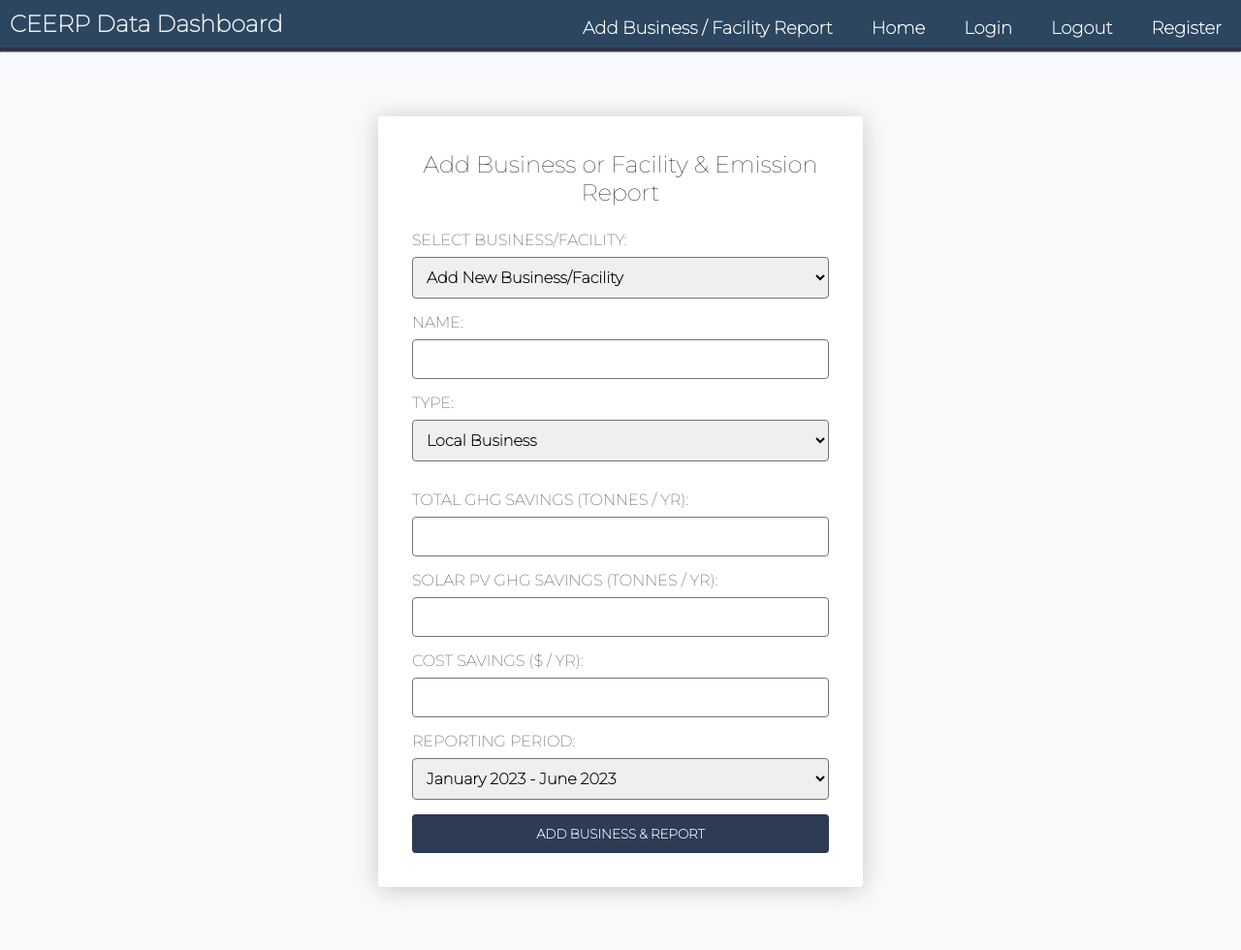
After one commit to lachlandurra/climate_dashboard, a Flask app: page /add_business_report in a window 1280 px wide. The commit adds this page. Shown: the whole page at 97% size. Run offline with Flask 3, Linux system fonts and the light colour scheme; a user stored in the database is signed in.

Commit message:
Combining adding businesses and emission reports

```diff
--- a/app.py
+++ b/app.py
@@ -121,43 +121,36 @@ def create_app():
 
         return jsonify(status="success")
 
-
-
-
-    @app.route('/add_business_or_facility', methods=['GET', 'POST'])
+    @app.route('/add_business_report', methods=['GET', 'POST'])
     @login_required
-    def add_business_or_facility():
-        show_error_modal = False
-        if request.method == 'POST':
-            name = request.form['name']
-            type_ = request.form['type']
-
-            existing_biz = BusinessOrFacility.query.filter_by(name=name).first()
-            if existing_biz:
-                show_error_modal = True
-            else:
-                business_or_facility = BusinessOrFacility(name=name, type=type_)
-                db.session.add(business_or_facility)
-                db.session.commit()
-                return redirect(url_for('index'))
-
-        return render_template('add_business_or_facility.html', show_error_modal=show_error_modal)
-
-
-    @app.route('/add_emission_report', methods=['GET', 'POST'])
-    @login_required
-    def add_emission_report():
+    def add_business_report():
         businesses_or_facilities = BusinessOrFacility.query.all()  # Get all businesses
         reporting_periods = ReportingPeriod.query.all()
         show_error_modal = False
+        error_msg = ""
 
         if request.method == 'POST':
             business_or_facility_id = request.form['business_or_facility']
+
+            if business_or_facility_id == "new":  # if the user wants to add a new business
+                name = request.form['name']
+                type_ = request.form['type']
+
+                existing_biz = BusinessOrFacility.query.filter_by(name=name).first()
+                if existing_biz:
+                    error_msg = "This business or facility already exists!"
+                    show_error_modal = True
+                else:
+                    business_or_facility = BusinessOrFacility(name=name, type=type_)
+                    db.session.add(business_or_facility)
+                    db.session.commit()
+                    business_or_facility_id = business_or_facility.id  # Update the id for new business
+
             reporting_period_id = request.form['reporting_period']
 
-            # Check if a report already exists for this business and reporting period
             existing_report = EmissionReport.query.filter_by(business_or_facility_id=business_or_facility_id, reporting_period_id=reporting_period_id).first()
             if existing_report:
+                error_msg = "An emission report for this business in the selected reporting period already exists!"
                 show_error_modal = True
             else:
                 co2_emissions_solar = request.form['co2_emissions_solar']
@@ -171,7 +164,7 @@ def create_app():
                 db.session.commit()
                 return redirect(url_for('index'))
 
-        return render_template('add_emission_report.html', businesses_or_facilities=businesses_or_facilities, reporting_periods=reporting_periods, show_error_modal=show_error_modal)
+        return render_template('add_business_report.html', businesses_or_facilities=businesses_or_facilities, reporting_periods=reporting_periods, show_error_modal=show_error_modal, error_msg=error_msg)
 
     @app.route('/logout')
     @login_required
--- a/static/script.js
+++ b/static/script.js
@@ -4,6 +4,15 @@ $(document).ready(function() {
         var newValue = $(this).text();
         updateValue($(this), newValue);
     });
+
+    // Toggle visibility of 'Name' and 'Type' fields
+    $('#business_or_facility').on('change', function() {
+        if ($(this).val() === 'new') {
+            $('#newBusinessFields').show();
+        } else {
+            $('#newBusinessFields').hide();
+        }
+    }).trigger('change');  // Trigger the change event to set the initial state
 
     function updateValue(element, newValue) {
         var cell = element.closest('td');
--- /dev/null
+++ b/templates/add_business_report.html
@@ -0,0 +1,58 @@
+{% extends "base.html" %}
+
+{% block content %}
+<div class="login-container">
+    <h2>Add Business or Facility & Emission Report</h2>
+    <form method="post">
+
+        <label for="business_or_facility">Select Business/Facility:</label>
+        <select id="business_or_facility" name="business_or_facility">
+            <option value="new">Add New Business/Facility</option>
+            {% for business in businesses_or_facilities %}
+                <option value="{{ business.id }}">{{ business.name }}</option>
+            {% endfor %}
+        </select>
+
+        <div id="newBusinessFields">
+            <label for="name">Name:</label>
+            <input type="text" id="name" name="name">
+
+            <label for="type">Type:</label>
+            <select id="type" name="type">
+                <option value="local business">Local Business</option>
+                <option value="council facility">Council Facility</option>
+            </select>
+        </div>
+
+        <label for="total_emissions">Total GHG Savings (tonnes / yr):</label>
+        <input type="text" id="total_emissions" name="total_emissions" required pattern="^\d*(\.\d{0,2})?$" title="Please enter a valid number">
+
+        <label for="co2_emissions_solar">Solar PV GHG Savings (tonnes / yr):</label>
+        <input type="text" id="co2_emissions_solar" name="co2_emissions_solar" required pattern="^\d*(\.\d{0,2})?$" title="Please enter a valid number">
+
+        <label for="cost_savings">Cost Savings ($ / yr):</label>
+        <input type="text" id="cost_savings" name="cost_savings" required pattern="^\d*(\.\d{0,2})?$" title="Please enter a valid number">
+
+
+        <label for="reporting_period">Reporting Period:</label>
+        <select id="reporting_period" name="reporting_period">
+            {% for period in reporting_periods %}
+                <option value="{{ period.id }}">{{ period.start_month }} {{ period.start_year }} - {{ period.end_month }} {{ period.end_year }}</option>
+            {% endfor %}
+        </select>
+
+        <button class="btn" type="submit">Add Business & Report</button>
+    </form>
+
+    <div id="errorModal" class="modal">
+        <div class="modal-content">
+            <span class="close-btn">&times;</span>
+            <p id="errorMsg">{{ error_msg }}</p>
+        </div>
+    </div>
+</form>
+</div>
+{% if show_error_modal %}
+<div class="show-error-modal"></div>
+{% endif %}
+{% endblock %}
--- a/templates/base.html
+++ b/templates/base.html
@@ -20,8 +20,7 @@
             <a href="{{ url_for('logout') }}">Logout</a>
             <a href="{{ url_for('login') }}">Login</a>
             <a href="{{ url_for('index') }}">Home</a>
-            <a href="{{ url_for('add_business_or_facility') }}">Add Business or Facility</a>
-            <a href="{{ url_for('add_emission_report') }}">Add Emission Report</a>
+            <a href="{{ url_for('add_business_report') }}">Add Business / Facility Report</a>
         </nav>
     </div>
     <hr>
```
Also changed, not shown: templates/add_business_or_facility.html (deleted, +0 -32 lines), templates/add_emission_report.html (deleted, +0 -45 lines), templates/index.html (+2 -8 lines), templates/view_reports.html (+10 -5 lines), instance/climatedashboard.db, 1 other file.
